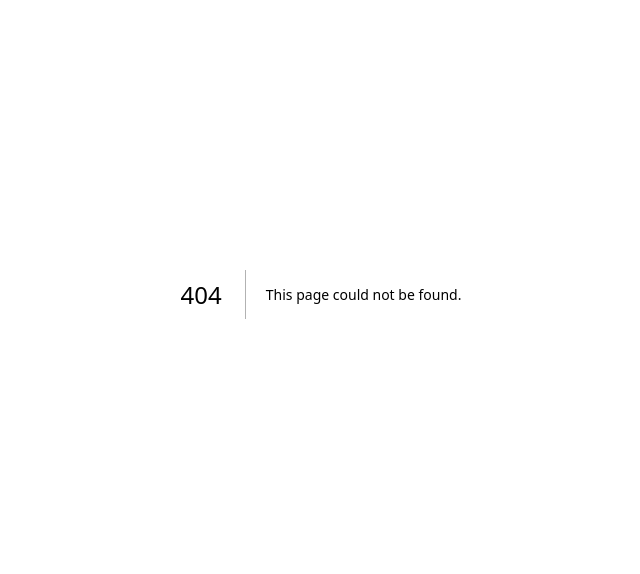
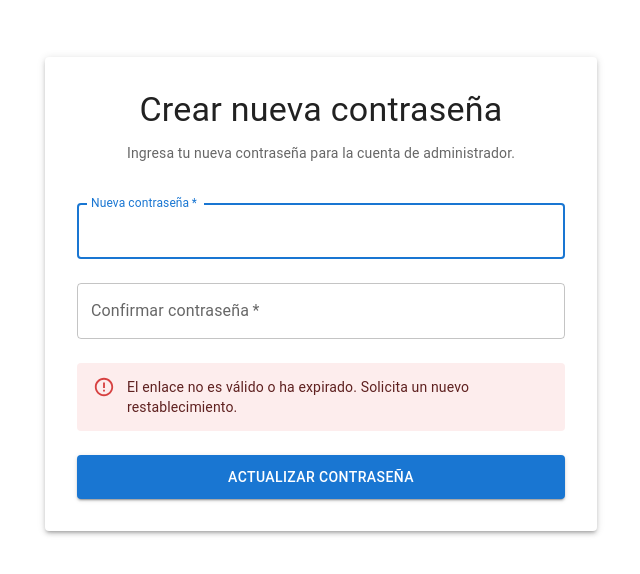
Before and after one commit to Carmona52/yoreparo-web, a Next.js app: page /reset-password in a window 1280 px wide. Before the commit this address had no page. Shown: the part 106-680 px from the top of the page, without its empty margins (319-959 px from the left). Built offline with nearby package versions, Linux system fonts and the light colour scheme; no server answers.

Commit message:
reset password

```diff
--- /dev/null
+++ b/app/auth/callback/page.tsx
@@ -0,0 +1,37 @@
+'use client';
+
+import { useEffect } from 'react';
+import { useRouter } from 'next/navigation';
+import { supabase } from '@/libs/supabase';
+import { Container, CircularProgress, Typography, Box } from '@mui/material';
+
+export default function AuthCallbackPage() {
+    const router = useRouter();
+
+    useEffect(() => {
+        const handleCallback = async () => {
+            const { data, error } = await supabase.auth.getSession();
+
+            if (error) {
+                console.error('Error en callback:', error);
+                router.push('/login?error=reset_link_invalid');
+                return;
+            }
+
+            const urlParams = new URLSearchParams(window.location.search);
+            const next = urlParams.get('next') || '/reset-password';
+            router.push(next);
+        };
+
+        handleCallback();
+    }, [router]);
+
+    return (
+        <Container sx={{ display: 'flex', justifyContent: 'center', alignItems: 'center', minHeight: '100vh' }}>
+            <Box sx={{ textAlign: 'center' }}>
+                <CircularProgress size={48} />
+                <Typography sx={{ mt: 2 }}>Verificando tu enlace, un momento...</Typography>
+            </Box>
+        </Container>
+    );
+}
--- /dev/null
+++ b/app/auth/login/page.tsx
@@ -0,0 +1,48 @@
+'use client'
+
+import { useState } from 'react'
+import { supabase } from '@/libs/supabase'
+import { TextField, Button, Container, Typography, Alert, Box } from '@mui/material'
+
+export default function LoginPage() {
+    const [email, setEmail] = useState('')
+    const [password, setPassword] = useState('')
+    const [error, setError] = useState<string | null>(null)
+
+    const handleLogin = async (e: React.FormEvent) => {
+        e.preventDefault()
+        const { error } = await supabase.auth.signInWithPassword({ email, password })
+        if (error) setError(error.message)
+        else window.location.href = '/'
+    }
+
+    return (
+        <Container maxWidth="sm" sx={{ mt: 8 }}>
+            <Typography variant="h4" align="center" gutterBottom>
+                Iniciar sesión
+            </Typography>
+            <Box component="form" onSubmit={handleLogin} sx={{ mt: 2 }}>
+                <TextField
+                    label="Email"
+                    type="email"
+                    fullWidth
+                    margin="normal"
+                    value={email}
+                    onChange={(e) => setEmail(e.target.value)}
+                />
+                <TextField
+                    label="Contraseña"
+                    type="password"
+                    fullWidth
+                    margin="normal"
+                    value={password}
+                    onChange={(e) => setPassword(e.target.value)}
+                />
+                {error && <Alert severity="error" sx={{ mt: 2 }}>{error}</Alert>}
+                <Button type="submit" variant="contained" fullWidth sx={{ mt: 3 }}>
+                    Entrar
+                </Button>
+            </Box>
+        </Container>
+    )
+}
--- a/app/layout.tsx
+++ b/app/layout.tsx
@@ -1,6 +1,7 @@
-import type { Metadata } from "next";
-import { Geist, Geist_Mono } from "next/font/google";
+import type {Metadata} from "next";
+import {Geist, Geist_Mono} from "next/font/google";
 import "./globals.css";
+import ThemeRegistry from "@/app/theme";
 
 const geistSans = Geist({
     variable: "--font-geist-sans",
@@ -27,7 +28,7 @@ export default function RootLayout({
             lang="en"
             className={`${geistSans.variable} ${geistMono.variable} h-full antialiased`}
         >
-      <body className="min-h-full flex flex-col">{children}</body>
+        <body className="min-h-full flex flex-col"><ThemeRegistry>{children}</ThemeRegistry></body>
         </html>
     );
 }
--- /dev/null
+++ b/app/reset-password/page.tsx
@@ -0,0 +1,114 @@
+'use client';
+
+import { useState, useEffect } from 'react';
+import { useRouter } from 'next/navigation';
+import { supabase } from '@/libs/supabase';
+import {
+    Container,
+    Paper,
+    Typography,
+    TextField,
+    Button,
+    Alert,
+    Box,
+    CircularProgress,
+} from '@mui/material';
+
+export default function ResetPasswordPage() {
+    const [password, setPassword] = useState('');
+    const [confirmPassword, setConfirmPassword] = useState('');
+    const [loading, setLoading] = useState(false);
+    const [message, setMessage] = useState('');
+    const [error, setError] = useState('');
+    const router = useRouter();
+
+    useEffect(() => {
+        const checkSession = async () => {
+            const { data, error } = await supabase.auth.getSession();
+            if (error || !data.session) {
+                setError('El enlace no es válido o ha expirado. Solicita un nuevo restablecimiento.');
+            }
+        };
+        checkSession();
+    }, []);
+
+    const handleReset = async (e: React.FormEvent) => {
+        e.preventDefault();
+        setLoading(true);
+        setError('');
+        setMessage('');
+
+        if (password !== confirmPassword) {
+            setError('Las contraseñas no coinciden');
+            setLoading(false);
+            return;
+        }
+
+        if (password.length < 6) {
+            setError('La contraseña debe tener al menos 6 caracteres');
+            setLoading(false);
+            return;
+        }
+
+        const { error } = await supabase.auth.updateUser({ password });
+
+        if (error) {
+            setError(error.message);
+        } else {
+            setMessage('Contraseña actualizada correctamente. Redirigiendo al inicio de sesión...');
+            await supabase.auth.signOut();
+            setTimeout(() => router.push('/login'), 2000);
+        }
+        setLoading(false);
+    };
+
+    return (
+        <Container maxWidth="sm" sx={{ minHeight: '100vh', display: 'flex', alignItems: 'center' }}>
+            <Paper elevation={3} sx={{ p: 4, width: '100%' }}>
+                <Typography variant="h4" component="h1" gutterBottom align="center">
+                    Crear nueva contraseña
+                </Typography>
+                <Typography variant="body2" color="text.secondary" align="center" sx={{ mb: 3 }}>
+                    Ingresa tu nueva contraseña para la cuenta de administrador.
+                </Typography>
+
+                <Box component="form" onSubmit={handleReset} noValidate>
+                    <TextField
+                        label="Nueva contraseña"
+                        type="password"
+                        fullWidth
+                        required
+                        margin="normal"
+                        value={password}
+                        onChange={(e) => setPassword(e.target.value)}
+                        disabled={loading}
+                        autoFocus
+                    />
+                    <TextField
+                        label="Confirmar contraseña"
+                        type="password"
+                        fullWidth
+                        required
+                        margin="normal"
+                        value={confirmPassword}
+                        onChange={(e) => setConfirmPassword(e.target.value)}
+                        disabled={loading}
+                    />
+
+                    {error && <Alert severity="error" sx={{ mt: 2 }}>{error}</Alert>}
+                    {message && <Alert severity="success" sx={{ mt: 2 }}>{message}</Alert>}
+
+                    <Button
+                        type="submit"
+                        fullWidth
+                        variant="contained"
+                        disabled={loading}
+                        sx={{ mt: 3, py: 1.2 }}
+                    >
+                        {loading ? <CircularProgress size={24} /> : 'Actualizar contraseña'}
+                    </Button>
+                </Box>
+            </Paper>
+        </Container>
+    );
+}
--- /dev/null
+++ b/app/theme.tsx
@@ -0,0 +1,22 @@
+'use client'
+
+import * as React from 'react'
+import { ThemeProvider, createTheme } from '@mui/material/styles'
+import CssBaseline from '@mui/material/CssBaseline'
+
+const theme = createTheme({
+    palette: {
+        mode: 'light', // o 'dark'
+        primary: { main: '#1976d2' },
+        secondary: { main: '#dc004e' },
+    },
+})
+
+export default function ThemeRegistry({ children }: { children: React.ReactNode }) {
+    return (
+        <ThemeProvider theme={theme}>
+            <CssBaseline />
+            {children}
+        </ThemeProvider>
+    )
+}
--- /dev/null
+++ b/libs/supabase.ts
@@ -0,0 +1,6 @@
+import { createClient } from '@supabase/supabase-js'
+
+const supabaseUrl = process.env.NEXT_PUBLIC_SUPABASE_URL!
+const supabaseAnonKey = process.env.NEXT_PUBLIC_SUPABASE_ANON_KEY!
+
+export const supabase = createClient(supabaseUrl, supabaseAnonKey)
--- a/package.json
+++ b/package.json
@@ -9,6 +9,12 @@
     "lint": "eslint"
   },
   "dependencies": {
+    "@emotion/react": "^11.14.0",
+    "@emotion/styled": "^11.14.1",
+    "@mui/icons-material": "^7.3.9",
+    "@mui/material": "^7.3.9",
+    "@supabase/auth-helpers-nextjs": "^0.15.0",
+    "@supabase/supabase-js": "^2.101.1",
     "next": "16.2.1",
     "react": "19.2.4",
     "react-dom": "19.2.4"
```
Also changed, not shown: 2 other files (tests, documents, lock files or other folders). Lines whose indentation alone changed are shown as unchanged.
